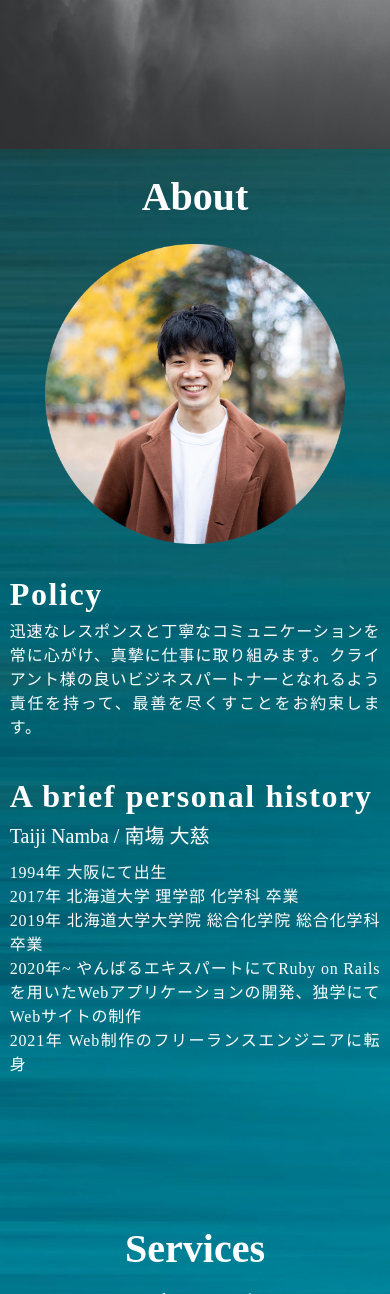
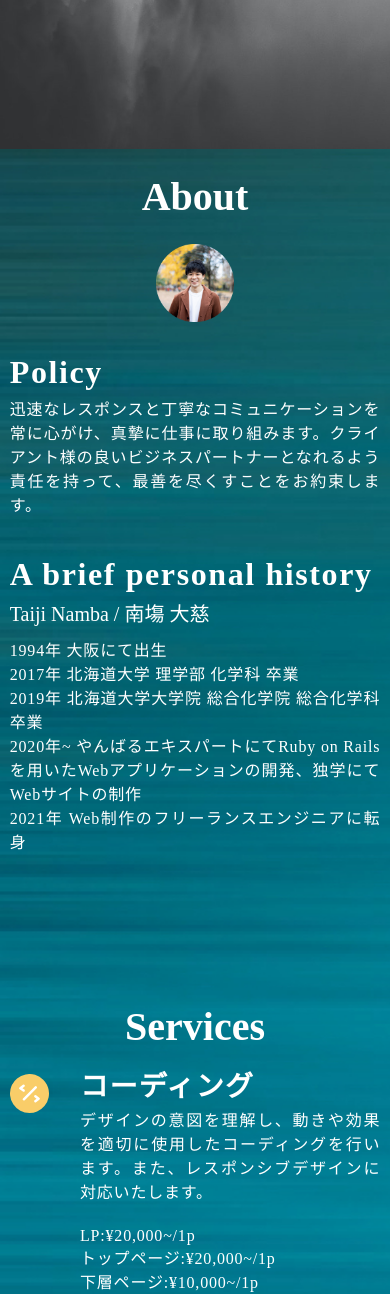
Before and after one commit to Taiji-Namba/portfolio-site-WP, a PHP site: page / in a window 390 px wide. Shown: the part 695-1989 px from the top of the page. Run offline with PHP 8.4, Linux system fonts and the light colour scheme; some libraries are stand-ins or nearby versions.

Commit message:
スマホ版のプロフィール写真サイズ変更

```diff
--- a/style.css
+++ b/style.css
@@ -148,6 +148,12 @@ nav li {
 .profile_picture {
   height: 300px;
   margin: 0px auto 32px 0;
+}
+
+@media screen and (max-width: 520px) {
+  .profile_picture {
+    height: 20vw;
+  }
 }
 
 .profile_picture img {
--- a/style.scss
+++ b/style.scss
@@ -161,6 +161,10 @@ nav {
 .profile_picture {
   height: 300px;
   margin: 0px auto 32px 0;
+
+  @include mq() {
+    height: 20vw;
+  }
 }
 
 .profile_picture img {
```
Also changed, not shown: 1 other file.
